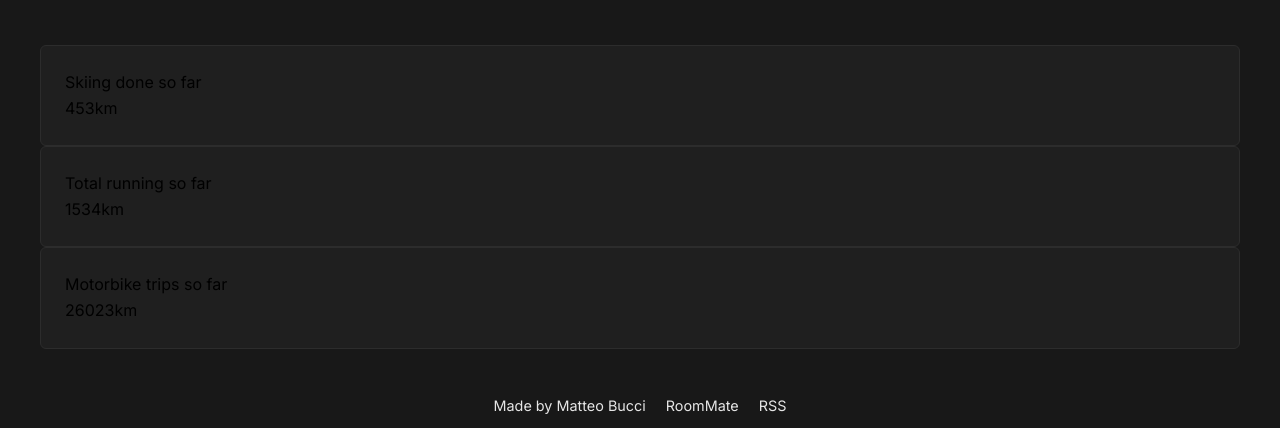
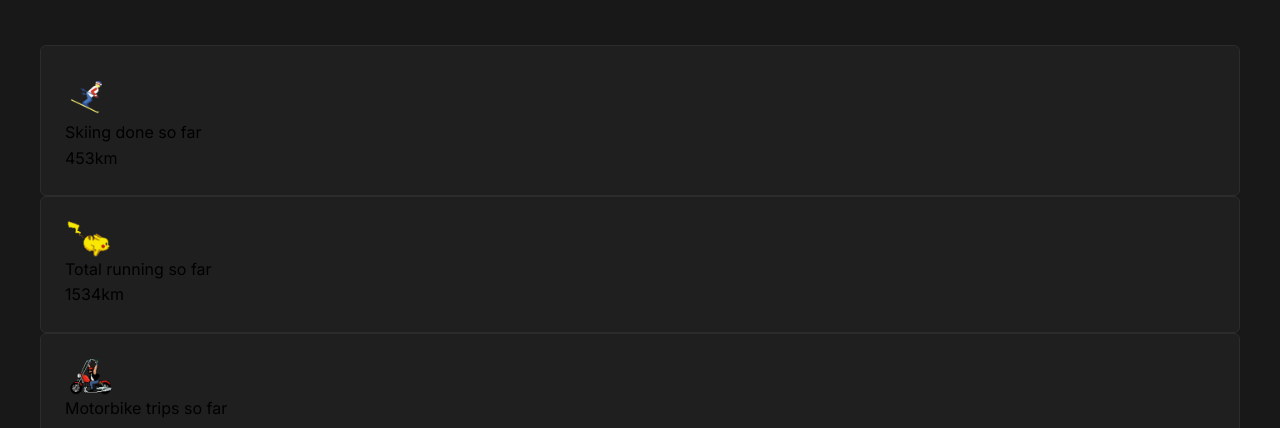
Before and after one commit to matteobucci/matteo-bucci, a Gatsby site: page /stats in a window 1280 px wide. Shown: the part 131-559 px from the top of the page. Built offline with nearby package versions, Linux system fonts and the light colour scheme; Gatsby itself is replaced by a stand-in of ours.

Commit message:
Added some gifs just for fun on stats page

```diff
--- a/src/components/sidebar.js
+++ b/src/components/sidebar.js
@@ -1,12 +1,16 @@
 import React from "react";
 import me from "../images/matteo-2021.jpg";
+import { StaticImage } from "gatsby-plugin-image";
 
 export const AboutSidebar = () => {
   return (
     <aside className="post-sidebar">
       <div className="post-sidebar-card">
         <h2>Me</h2>
-        <img src={me} alt="Matteo Bucci" />
+        <StaticImage
+          alt="Matteo Bucci"
+          src={me}
+        />
       </div>
     </aside>
   );
--- a/src/pages/stats.js
+++ b/src/pages/stats.js
@@ -2,19 +2,25 @@
 import * as React from 'react'
 import Layout from '../components/layout'
 import Seo from '../components/seo'
+import skiingGif from '../images/skiing.gif'
+import runningGif from '../images/running.gif'
+import motorbikeGif from '../images/motorbiking.gif'
 
 const Statistics = () => {
   return (
     <div>
-      <div class="card">
+      <div class="card stats-card">
+        <img class="stats-icon" alt="" src={skiingGif} />
         <div class="stat-title">Skiing done so far</div>
         <div class="stat-value">453km</div>
       </div>
-      <div class="card">
+      <div class="card stats-card">
+        <img class="stats-icon" alt="" src={runningGif} />
         <div class="stat-title">Total running so far</div>
         <div class="stat-value">1534km</div>
       </div>
-      <div class="card">
+      <div class="card stats-card">
+        <img class="stats-icon" alt="" src={motorbikeGif} />
         <div class="stat-title">Motorbike trips so far</div>
         <div class="stat-value">26023km</div>
       </div>
--- a/src/styles/style.css
+++ b/src/styles/style.css
@@ -1605,3 +1605,10 @@ p.text-medium {
   background: var(--scrollbar-color);
   border-radius: 2px;
 }
+
+
+/* Statistic page */
+
+.stats-icon {
+  width: 50px;
+}
```
Also changed, not shown: src/images/motorbiking.gif (added), src/images/running.gif (added), src/images/skiing.gif (added).
